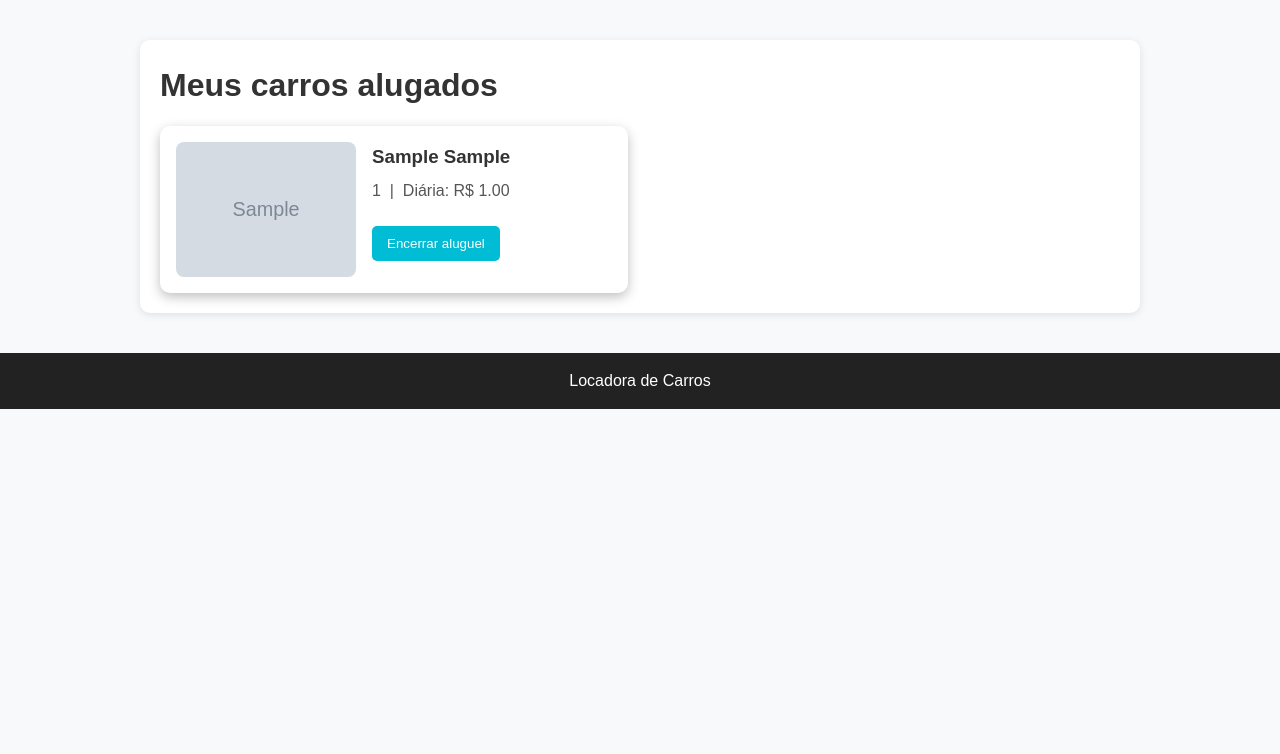
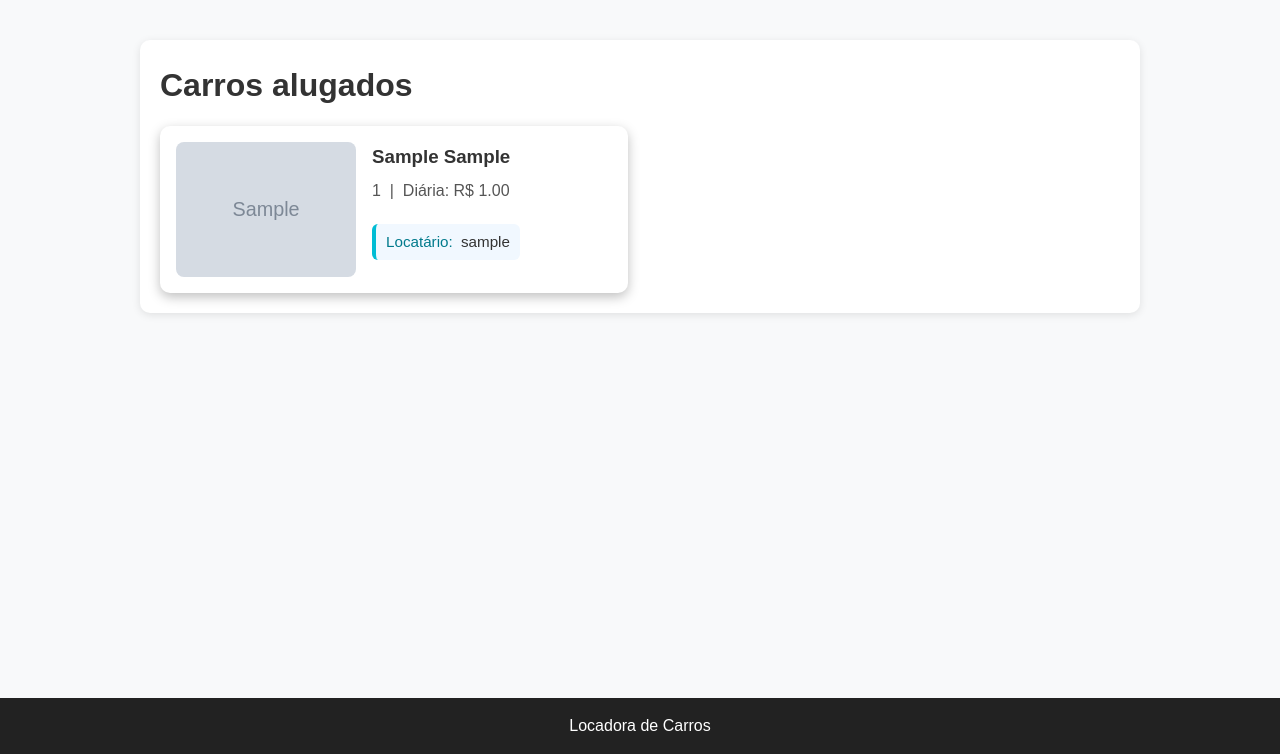
Before and after one commit to ma7teus/ProgWeb_INF1407, a Django app: page /carros/alugados/ in a window 1280 px wide. Shown: the part 46-800 px from the top of the page. Run offline with Django 5.2, Linux system fonts and the light colour scheme; a user stored in the database is signed in; tables that the repository leaves empty hold one stand-in row (values such as "Sample post"); grey boxes marked "Sample" are stand-in pictures.

Commit message:
Arrumando mais permissões e css da main

```diff
--- a/meu_projeto/carros/templates/carros/alugados.html
+++ b/meu_projeto/carros/templates/carros/alugados.html
@@ -1,8 +1,8 @@
 {% extends "base.html" %}
-{% block title %}Meus carros alugados{% endblock %}
+{% block title %}{{ title }}{% endblock %}
 
 {% block content %}
-<h1>Meus carros alugados</h1>
+<h1>{{ title }}</h1>
 
 {% if carros %}
   <div class="cars-grid">
@@ -14,13 +14,19 @@
         <div class="car-info">
           <h3 class="car-title">{{ c.marca }} {{ c.modelo }}</h3>
           <p class="car-meta">{{ c.ano }} &nbsp;|&nbsp; Diária: R$ {{ c.diaria }}</p>
-
+          {% if is_admin %}
+          <p class="car-renter">
+            <span class="renter-label">Locatário:</span>
+            <span class="renter-name">{{ c.locatario }}</span>
+          </p>
+          {% else %}
           <div class="car-actions">
             <form method="post" action="{% url 'carros:encerrar' c.placa %}">
               {% csrf_token %}
               <button type="submit" class="button button-danger">Encerrar aluguel</button>
             </form>
           </div>
+          {% endif %}
         </div>
       </article>
     {% endfor %}
--- a/meu_projeto/carros/views.py
+++ b/meu_projeto/carros/views.py
@@ -76,8 +76,14 @@ def alugar_carro(request, placa):
 @login_required
 def carros_alugados(request):
     """Lista apenas os carros alugados pelo usuário logado."""
-    meus_carros = Carro.objects.filter(locatario=request.user).order_by("marca", "modelo")
-    return render(request, "carros/alugados.html", {"carros": meus_carros})
+    if request.user.is_admin:
+        title = "Carros alugados"
+        carros = Carro.objects.filter(locatario__isnull=False).order_by("marca", "modelo")
+    else:
+        title = "Meus carros alugados"
+        carros = Carro.objects.filter(locatario=request.user).order_by("marca", "modelo")
+
+    return render(request, "carros/alugados.html", {"carros": carros, "title": title, "is_admin": request.user.is_admin})
 
 @login_required
 @require_POST
--- a/meu_projeto/static/css/styles.css
+++ b/meu_projeto/static/css/styles.css
@@ -48,6 +48,8 @@ main {
   background: #fff;
   border-radius: 10px;
   box-shadow: 0px 2px 8px rgba(0, 0, 0, 0.1);
+  max-height: calc(100vh - 180px);
+  overflow-y: auto;
 }
 
 /* Títulos */
@@ -92,14 +94,18 @@ button {
 }
 
 
-/* Rodapé */
+
 footer {
+  position: fixed;
+  bottom: 0;
+  left: 0;
+  width: 100%;
   text-align: center;
   padding: 15px;
-  margin-top: 40px;
   background: #222;
   color: #fff;
 }
+
 
 .button-danger {
   background: #00bcd4;
@@ -176,6 +182,28 @@ footer {
   gap: 10px;
 }
 
+.car-renter {
+  margin-top: 8px;
+  padding: 6px 10px;
+  background: #f1f8ff;             /* fundo azul claro */
+  border-left: 4px solid #00bcd4;  /* borda de destaque */
+  border-radius: 6px;
+  font-size: 0.95rem;
+  display: inline-block;
+}
+
+.renter-label {
+  color: #007a8c;   /* tom azul mais escuro */
+  margin-right: 4px;
+}
+
+.renter-name {
+  font-weight: normal;
+  color: #333;      /* nome do usuário em cor neutra */
+}
+
+
+
 /* Ajuste para telas bem estreitas: card vira coluna */
 @media (max-width: 520px) {
   .car-card {
```
